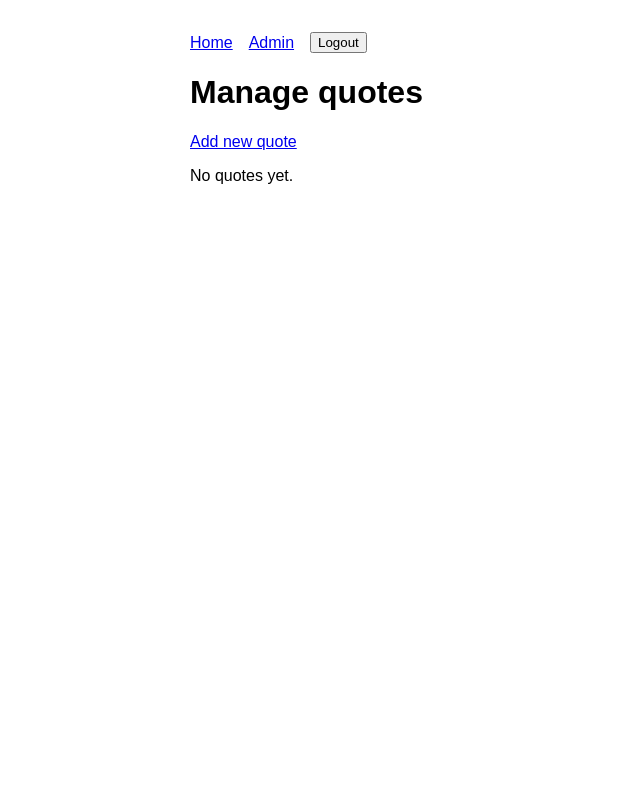
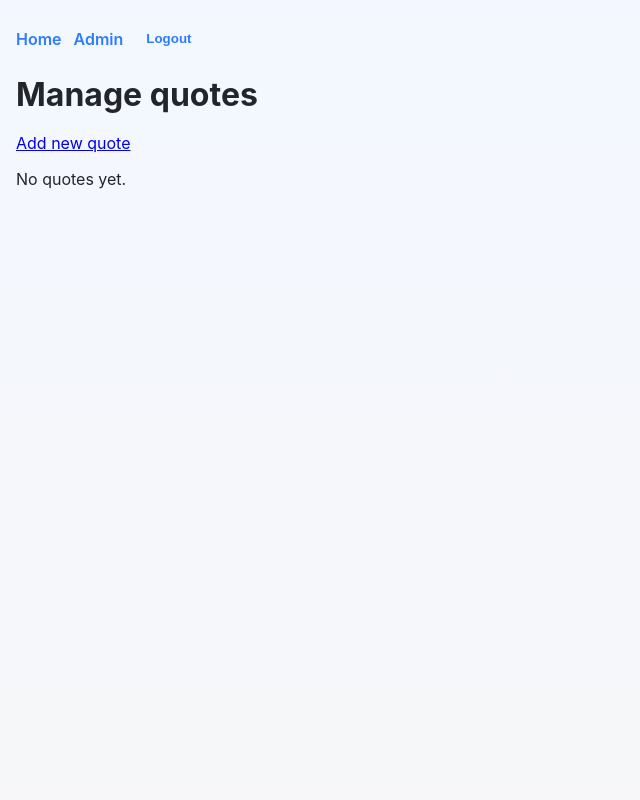
Before and after one commit to TomasKazimir/chabrovy_perly, a Flask app: page /admin in a window 1280 px wide. Shown: the whole page, without its empty margins (0-640 px from the left). Run offline with Flask 3, Linux system fonts and the light colour scheme; the visitor is signed in with stand-in values (Sample User, id 1); data comes from the database, SQL or seed files in the repository; data that the repository does not hold is empty.

Commit message:
Refactor template URLs to use auth blueprint; rename HTML files and add initial app structure

```diff
--- a/app.py
+++ /dev/null
@@ -1,210 +0,0 @@
-import os
-import sqlite3
-from datetime import datetime, timezone
-from functools import wraps
-
-from flask import Flask, flash, g, redirect, render_template, request, session, url_for
-from werkzeug.security import check_password_hash, generate_password_hash
-
-
-def create_app(test_config=None):
-    app = Flask(__name__)
-    app.config.from_mapping(
-        SECRET_KEY=os.environ.get("SECRET_KEY", "dev-secret-key"),
-        DATABASE=os.path.join(app.instance_path, "quotes.sqlite3"),
-        ADMIN_USERNAME=os.environ.get("ADMIN_USERNAME", "admin"),
-        ADMIN_PASSWORD=os.environ.get("ADMIN_PASSWORD", "change-me"),
-    )
-
-    if test_config:
-        app.config.update(test_config)
-
-    os.makedirs(app.instance_path, exist_ok=True)
-
-    def get_db():
-        if "db" not in g:
-            g.db = sqlite3.connect(app.config["DATABASE"])
-            g.db.row_factory = sqlite3.Row
-        return g.db
-
-    def close_db(_=None):
-        db = g.pop("db", None)
-        if db is not None:
-            db.close()
-
-    def init_db():
-        db = get_db()
-        db.execute(
-            """
-            CREATE TABLE IF NOT EXISTS quotes (
-                id INTEGER PRIMARY KEY AUTOINCREMENT,
-                text TEXT NOT NULL,
-                quote_date TEXT NOT NULL,
-                created_at TEXT NOT NULL,
-                updated_at TEXT NOT NULL
-            )
-            """
-        )
-        db.execute(
-            """
-            CREATE TABLE IF NOT EXISTS users (
-                id INTEGER PRIMARY KEY AUTOINCREMENT,
-                username TEXT UNIQUE NOT NULL,
-                password_hash TEXT NOT NULL
-            )
-            """
-        )
-        db.execute(
-            """
-            INSERT INTO users (username, password_hash)
-            VALUES (?, ?)
-            ON CONFLICT(username) DO UPDATE SET password_hash=excluded.password_hash
-            """,
-            (
-                app.config["ADMIN_USERNAME"],
-                generate_password_hash(app.config["ADMIN_PASSWORD"]),
-            ),
-        )
-        db.commit()
-
-    @app.before_request
-    def ensure_db():
-        init_db()
-
-    app.teardown_appcontext(close_db)
-
-    def login_required(view):
-        @wraps(view)
-        def wrapped_view(**kwargs):
-            if "user_id" not in session:
-                return redirect(url_for("admin_login"))
-            return view(**kwargs)
-
-        return wrapped_view
-
-    @app.route("/")
-    def index():
-        search = request.args.get("q", "").strip()
-        quote_date = request.args.get("date", "").strip()
-
-        query = "SELECT id, text, quote_date FROM quotes"
-        clauses = []
-        params = []
-
-        if quote_date:
-            clauses.append("quote_date = ?")
-            params.append(quote_date)
-        if search:
-            clauses.append("LOWER(text) LIKE ?")
-            params.append(f"%{search.lower()}%")
-
-        if clauses:
-            query += " WHERE " + " AND ".join(clauses)
-
-        query += " ORDER BY quote_date DESC, id DESC"
-
-        quotes = get_db().execute(query, params).fetchall()
-        return render_template("index.html", quotes=quotes, search=search, quote_date=quote_date)
-
-    @app.route("/admin")
-    @login_required
-    def admin_index():
-        quotes = get_db().execute(
-            "SELECT id, text, quote_date FROM quotes ORDER BY quote_date DESC, id DESC"
-        ).fetchall()
-        return render_template("admin_index.html", quotes=quotes)
-
-    @app.route("/admin/login", methods=("GET", "POST"))
-    def admin_login():
-        if request.method == "POST":
-            username = request.form.get("username", "").strip()
-            password = request.form.get("password", "")
-
-            user = get_db().execute(
-                "SELECT id, username, password_hash FROM users WHERE username = ?", (username,)
-            ).fetchone()
-
-            if user and check_password_hash(user["password_hash"], password):
-                session.clear()
-                session["user_id"] = user["id"]
-                session["username"] = user["username"]
-                return redirect(url_for("admin_index"))
-
-            flash("Invalid credentials.")
-
-        return render_template("admin_login.html")
-
-    @app.route("/admin/logout", methods=("POST",))
-    @login_required
-    def admin_logout():
-        session.clear()
-        return redirect(url_for("index"))
-
-    @app.route("/admin/quotes/new", methods=("GET", "POST"))
-    @login_required
-    def admin_new_quote():
-        if request.method == "POST":
-            text = request.form.get("text", "").strip()
-            quote_date = request.form.get("quote_date", "").strip()
-
-            if not text:
-                flash("Quote text is required.")
-            elif not _is_valid_date(quote_date):
-                flash("Quote date must be in YYYY-MM-DD format.")
-            else:
-                timestamp = datetime.now(timezone.utc).isoformat(timespec="seconds")
-                db = get_db()
-                db.execute(
-                    "INSERT INTO quotes (text, quote_date, created_at, updated_at) VALUES (?, ?, ?, ?)",
-                    (text, quote_date, timestamp, timestamp),
-                )
-                db.commit()
-                return redirect(url_for("admin_index"))
-
-        return render_template("admin_quote_form.html", quote=None)
-
-    @app.route("/admin/quotes/<int:quote_id>/edit", methods=("GET", "POST"))
-    @login_required
-    def admin_edit_quote(quote_id):
-        db = get_db()
-        quote = db.execute(
-            "SELECT id, text, quote_date FROM quotes WHERE id = ?", (quote_id,)
-        ).fetchone()
-        if quote is None:
-            return redirect(url_for("admin_index"))
-
-        if request.method == "POST":
-            text = request.form.get("text", "").strip()
-            quote_date = request.form.get("quote_date", "").strip()
-
-            if not text:
-                flash("Quote text is required.")
-            elif not _is_valid_date(quote_date):
-                flash("Quote date must be in YYYY-MM-DD format.")
-            else:
-                db.execute(
-                    "UPDATE quotes SET text = ?, quote_date = ?, updated_at = ? WHERE id = ?",
-                    (text, quote_date, datetime.now(timezone.utc).isoformat(timespec="seconds"), quote_id),
-                )
-                db.commit()
-                return redirect(url_for("admin_index"))
-
-        return render_template("admin_quote_form.html", quote=quote)
-
-    return app
-
-
-def _is_valid_date(raw_date: str) -> bool:
-    try:
-        datetime.strptime(raw_date, "%Y-%m-%d")
-        return True
-    except ValueError:
-        return False
-
-
-
-app = create_app()
-
-
-if __name__ == "__main__":
-    app.run()
--- a/pyproject.toml
+++ b/pyproject.toml
@@ -5,5 +5,6 @@ description = "Add your description here"
 readme = "README.md"
 requires-python = ">=3.14"
 dependencies = [
-    "flask"
+    "flask",
+    "werkzeug>=3.1.8",
 ]
--- /dev/null
+++ b/src/routes/__init__.py
@@ -0,0 +1 @@
+# routes package
--- /dev/null
+++ b/src/routes/auth.py
@@ -0,0 +1,97 @@
+from flask import Blueprint, render_template, request, redirect, url_for, session, flash
+from werkzeug.security import check_password_hash
+from ..extensions import get_db
+from ..services.auth_service import login_required, _is_valid_date
+from datetime import datetime, timezone
+
+auth_bp = Blueprint("auth", __name__)
+
+
+@auth_bp.route("/admin")
+@login_required
+def admin_index():
+    quotes = get_db().execute(
+        "SELECT id, text, quote_date FROM quotes ORDER BY quote_date DESC, id DESC"
+    ).fetchall()
+    return render_template("admin_index.html", quotes=quotes)
+
+
+@auth_bp.route("/admin/login", methods=("GET", "POST"))
+def admin_login():
+    if request.method == "POST":
+        username = request.form.get("username", "").strip()
+        password = request.form.get("password", "")
+
+        user = get_db().execute(
+            "SELECT id, username, password_hash FROM users WHERE username = ?", (username,)
+        ).fetchone()
+
+        if user and check_password_hash(user["password_hash"], password):
+            session.clear()
+            session["user_id"] = user["id"]
+            session["username"] = user["username"]
+            return redirect(url_for("auth.admin_index"))
+
+        flash("Invalid credentials.")
+
+    return render_template("admin_login.html")
+
+
+@auth_bp.route("/admin/logout", methods=("POST",))
+@login_required
+def admin_logout():
+    session.clear()
+    return redirect(url_for("main.index"))
+
+
+@auth_bp.route("/admin/quotes/new", methods=("GET", "POST"))
+@login_required
+def admin_new_quote():
+    if request.method == "POST":
+        text = request.form.get("text", "").strip()
+        quote_date = request.form.get("quote_date", "").strip()
+
+        if not text:
+            flash("Quote text is required.")
+        elif not _is_valid_date(quote_date):
+            flash("Quote date must be in YYYY-MM-DD format.")
+        else:
+            timestamp = datetime.now(timezone.utc).isoformat(timespec="seconds")
+            db = get_db()
+            db.execute(
+                "INSERT INTO quotes (text, quote_date, created_at, updated_at) VALUES (?, ?, ?, ?)",
+                (text, quote_date, timestamp, timestamp),
+            )
+            db.commit()
+            return redirect(url_for("auth.admin_index"))
+
+    return render_template("admin_quote_form.html", quote=None)
+
+
+@auth_bp.route("/admin/quotes/<int:quote_id>/edit", methods=("GET", "POST"))
+@login_required
+def admin_edit_quote(quote_id):
+    db = get_db()
+    quote = db.execute(
+        "SELECT id, text, quote_date FROM quotes WHERE id = ?", (quote_id,)
+    ).fetchone()
+    if quote is None:
+        return redirect(url_for("auth.admin_index"))
+
+    if request.method == "POST":
+        text = request.form.get("text", "").strip()
+        quote_date = request.form.get("quote_date", "").strip()
+
+        if not text:
+            flash("Quote text is required.")
+        elif not _is_valid_date(quote_date):
+            flash("Quote date must be in YYYY-MM-DD format.")
+        else:
+            db.execute(
+                "UPDATE quotes SET text = ?, quote_date = ?, updated_at = ? WHERE id = ?",
+                (text, quote_date, datetime.now(timezone.utc).isoformat(timespec="seconds"), quote_id),
+            )
+            db.commit()
+            return redirect(url_for("auth.admin_index"))
+
+    return render_template("admin_quote_form.html", quote=quote)
--- /dev/null
+++ b/src/services/__init__.py
@@ -0,0 +1 @@
+# services package
--- /dev/null
+++ b/src/static/style.css
@@ -0,0 +1,147 @@
+/* Shared site stylesheet — clean, simple, uniform across public and admin pages */
+:root{
+  --bg: linear-gradient(180deg,#f3f7ff 0%, #f7f7f9 100%);
+  --bg-solid: #f7f7f9;
+  --card: #ffffff;
+  --card-2: linear-gradient(180deg,#ffffff,#fbfdff);
+  --accent: #2b7cff;
+  --accent-2: #ff6b6b;
+  --text: #22262a;
+  --muted: #6b7176;
+  --muted-2: #8b8f95;
+  --success: #1f9d67;
+  --danger: #e55353;
+  --radius: 10px;
+  --max-width: 900px;
+  --nav-bg: linear-gradient(90deg, rgba(43,124,255,0.06), rgba(255,107,107,0.04));
+}
+
+*{box-sizing:border-box}
+html,body{height:100%}
+body{
+  margin:0;
+  font-family: Inter, system-ui, -apple-system, "Segoe UI", Roboto, "Helvetica Neue", Arial;
+  background:var(--bg);
+  color:var(--text);
+  -webkit-font-smoothing:antialiased;
+  -moz-osx-font-smoothing:grayscale;
+  line-height:1.5;
+  padding:24px 16px;
+}
+
+.container{
+  max-width:var(--max-width);
+  margin:0 auto;
+  background:transparent;
+}
+
+/* Navigation */
+nav{
+  display:flex;
+  gap:12px;
+  align-items:center;
+  margin-bottom:18px;
+}
+nav a{
+  color:var(--accent);
+  text-decoration:none;
+  font-weight:600;
+}
+nav a:hover{ text-decoration:underline }
+
+/* Inline form inside nav */
+form.inline{ display:inline-block; margin:0 }
+form.inline button{
+  background:transparent;
+  border:1px solid transparent;
+  color:var(--accent);
+  font-weight:600;
+  padding:6px 10px;
+  cursor:pointer;
+}
+
+/* Cards and content */
+.card{
+  background:var(--card);
+  border-radius:var(--radius);
+  padding:18px;
+  box-shadow:0 1px 0 rgba(0,0,0,0.04);
+  margin-bottom:16px;
+}
+
+h1,h2,h3{margin:0 0 12px 0}
+p{margin:0 0 12px 0}
+
+/* Flashed messages */
+.flashes{list-style:none; padding:0; margin:0 0 12px 0}
+.flashes li{
+  background:#fff8e6;
+  border:1px solid rgba(218,165,32,0.12);
+  color:#66530b;
+  padding:10px 12px;
+  border-radius:6px;
+  margin-bottom:8px;
+}
+
+/* Quotes list (index and admin) */
+.quotes{list-style:none;padding:0;margin:0}
+.quotes li{
+  background:linear-gradient(180deg, rgba(255,255,255,0.9), rgba(255,255,255,0.95));
+  border-radius:6px;
+  padding:14px;
+  margin-bottom:10px;
+  display:block;
+}
+.quotes li .meta{
+  margin-top:8px;
+  color:var(--muted);
+  font-size:0.9rem;
+}
+.quotes li .meta a{color:var(--accent); text-decoration:none}
+
+/* Forms */
+label{display:block;margin-bottom:6px;font-weight:600;color:var(--text)}
+input[type="text"],input[type="password"],textarea,select{
+  width:100%;
+  padding:10px 12px;
+  border:1px solid #e6e6ea;
+  border-radius:6px;
+  background: #fff;
+  color:var(--text);
+  font-size:1rem;
+}
+textarea{min-height:120px}
+
+button{
+  display:inline-block;
+  background:var(--accent);
+  color:#fff;
+  border:none;
+  padding:8px 14px;
+  border-radius:6px;
+  cursor:pointer;
+  font-weight:600;
+}
+button.secondary{
+  background:transparent;
+  color:var(--accent);
+  border:1px solid rgba(43,124,255,0.12);
+}
+
+/* Small helpers */
+.meta{font-size:0.9rem;color:var(--muted)}
+.small{font-size:0.85rem;color:var(--muted)}
+
+/* Admin-specific adjustments (keeps same look) */
+.admin-form{max-width:640px}
+.admin-form .row{margin-bottom:12px}
+
+/* Responsive */
+@media (max-width:600px){
+  body{padding:16px 12px}
+  .container{padding:0}
+  nav{flex-wrap:wrap;gap:8px}
+}
+
+/* Accessibility focus */
+a:focus,button:focus,input:focus,textarea:focus{outline:3px solid rgba(43,124,255,0.14);outline-offset:2px}
--- a/templates/admin_index.html
+++ b/src/templates/admin_index.html
@@ -2,7 +2,7 @@
 {% block title %}Admin quotes{% endblock %}
 {% block content %}
   <h1>Manage quotes</h1>
-  <p><a href="{{ url_for('admin_new_quote') }}">Add new quote</a></p>
+  <p><a href="{{ url_for('auth.admin_new_quote') }}">Add new quote</a></p>
 
   {% if quotes %}
     <ul class="quotes">
@@ -11,7 +11,7 @@
           <div>{{ quote['text'] }}</div>
           <div class="meta">
             Date: {{ quote['quote_date'] }} |
-            <a href="{{ url_for('admin_edit_quote', quote_id=quote['id']) }}">Edit</a>
+            <a href="{{ url_for('auth.admin_edit_quote', quote_id=quote['id']) }}">Edit</a>
           </div>
         </li>
       {% endfor %}
--- /dev/null
+++ b/src/templates/base.html
@@ -0,0 +1,34 @@
+<!doctype html>
+<html lang="en">
+  <head>
+    <meta charset="utf-8">
+    <meta name="viewport" content="width=device-width, initial-scale=1">
+    <title>{% block title %}Zkurvene vyrazivo{% endblock %}</title>
+    <link rel="stylesheet" href="{{ url_for('static', filename='style.css') }}">
+  </head>
+  <body>
+    <nav>
+      <a href="{{ url_for('main.index') }}">Home</a>
+      {% if session.get('user_id') %}
+        <a href="{{ url_for('auth.admin_index') }}">Admin</a>
+        <form class="inline" method="post" action="{{ url_for('auth.admin_logout') }}">
+          <button type="submit">Logout</button>
+        </form>
+      {% else %}
+        <a href="{{ url_for('auth.admin_login') }}">Admin login</a>
+      {% endif %}
+    </nav>
+
+    {% with messages = get_flashed_messages() %}
+      {% if messages %}
+        <ul class="flashes">
+          {% for message in messages %}
+            <li>{{ message }}</li>
+          {% endfor %}
+        </ul>
+      {% endif %}
+    {% endwith %}
+
+    {% block content %}{% endblock %}
+  </body>
+</html>
--- a/templates/index.html
+++ b/src/templates/index.html
@@ -8,13 +8,12 @@
             Search by substring
             <input type="text" name="q" value="{{ search }}" placeholder="Find a word or phrase">
         </label>
-        <br>
         <label>
             Search by date
             <input type="date" name="date" value="{{ quote_date }}">
         </label>
         <button type="submit">Filter</button>
-        <a href="{{ url_for('index') }}">Reset</a>
+        <a href="{{ url_for('main.index') }}">Reset</a>
     </form>
 
     {% if quotes %}
--- a/templates/base.html
+++ /dev/null
@@ -1,44 +0,0 @@
-<!doctype html>
-<html lang="en">
-  <head>
-    <meta charset="utf-8">
-    <meta name="viewport" content="width=device-width, initial-scale=1">
-    <title>{% block title %}Chabrove Perly{% endblock %}</title>
-    <style>
-      body { font-family: sans-serif; max-width: 900px; margin: 2rem auto; padding: 0 1rem; }
-      nav { display: flex; gap: 1rem; margin-bottom: 1rem; align-items: center; }
-      form.inline { display: inline; }
-      ul.quotes { padding: 0; list-style: none; }
-      ul.quotes li { border: 1px solid #ddd; margin-bottom: 0.75rem; padding: 0.75rem; border-radius: 0.25rem; }
-      .meta { color: #666; font-size: 0.9rem; margin-top: 0.4rem; }
-      .flashes { color: #b00020; }
-      textarea { min-height: 120px; width: 100%; }
-      input[type="text"], input[type="date"], input[type="password"] { width: 100%; max-width: 420px; }
-    </style>
-  </head>
-  <body>
-    <nav>
-      <a href="{{ url_for('index') }}">Home</a>
-      {% if session.get('user_id') %}
-        <a href="{{ url_for('admin_index') }}">Admin</a>
-        <form class="inline" method="post" action="{{ url_for('admin_logout') }}">
-          <button type="submit">Logout</button>
-        </form>
-      {% else %}
-        <a href="{{ url_for('admin_login') }}">Admin login</a>
-      {% endif %}
-    </nav>
-
-    {% with messages = get_flashed_messages() %}
-      {% if messages %}
-        <ul class="flashes">
-          {% for message in messages %}
-            <li>{{ message }}</li>
-          {% endfor %}
-        </ul>
-      {% endif %}
-    {% endwith %}
-
-    {% block content %}{% endblock %}
-  </body>
-</html>
```
Also changed, not shown: run.py (added, +7 -0 lines), src/__init__.py (added, +45 -0 lines), src/extensions.py (added, +61 -0 lines), src/routes/main.py (added, +29 -0 lines), src/services/auth_service.py (added, +21 -0 lines), tests/test_app.py (+1 -1 lines), config.py (added), src/templates/admin_login.html (renamed from templates/admin_login.html), src/templates/admin_quote_form.html (renamed from templates/admin_quote_form.html), 1 other file.
